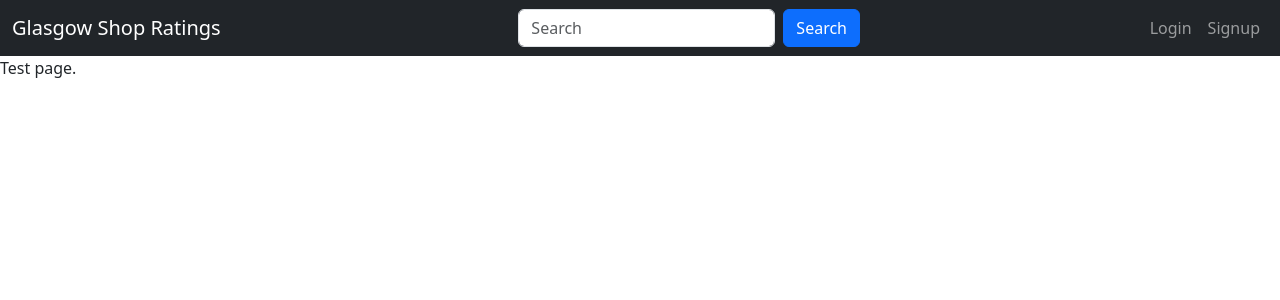
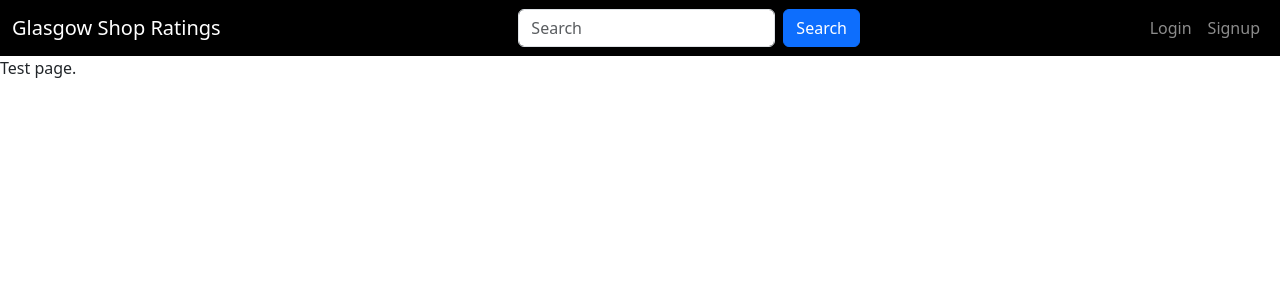
Before and after one commit to DanielHally/wad_project, a Django app: template templates/gsr/index.html in a window 1280 px wide. Shown: the top 300 px of the page. Run offline with Django 3.2, Linux system fonts and the light colour scheme; the template is opened without the code that fills it, so the values that code supplies are empty; parts of the project's set-up code (start-up, migrations or seed data) failed here and were passed over.

Commit message:
Make navbar black

```diff
--- /dev/null
+++ b/static/css/gsr/common.css
@@ -0,0 +1,6 @@
+/*
+    Bootstrap overrides
+*/
+.navbar-custom {
+    background-color: black !important;
+}
--- a/templates/gsr/base.html
+++ b/templates/gsr/base.html
@@ -15,8 +15,9 @@
 		<script src="{% static 'js/gsr/common.js' %}" crossorigin="anonymous"></script>
 		<script src="{% static 'js/jquery/jquery-3.3.1.min.js' %}" crossorigin="anonymous"></script>
 
-		<!-- Import bootstrap css -->
+		<!-- Import common and bootstrap css -->
 		<link href="https://cdn.jsdelivr.net/npm/bootstrap@5.3.0-alpha1/dist/css/bootstrap.min.css" rel="stylesheet" integrity="sha384-GLhlTQ8iRABdZLl6O3oVMWSktQOp6b7In1Zl3/Jr59b6EGGoI1aFkw7cmDA6j6gD" crossorigin="anonymous">
+		<link href="{% static 'css/gsr/common.css' %}" rel="stylesheet" crossorigin="anonymous">
 
 		<!-- Allow templates to add extra head tags-->
 		{% block head_block %}
@@ -25,7 +26,7 @@
 
     <body>
 		<!-- Header bar -->
-		<nav class="navbar navbar-expand-sm bg-dark navbar-dark">
+		<nav class="navbar navbar-expand-sm bg-dark navbar-dark navbar-custom">
 			<div class="container-fluid">
 				<a class="navbar-brand" href="{% url 'gsr:index' %}">Glasgow Shop Ratings</a>
 
```
